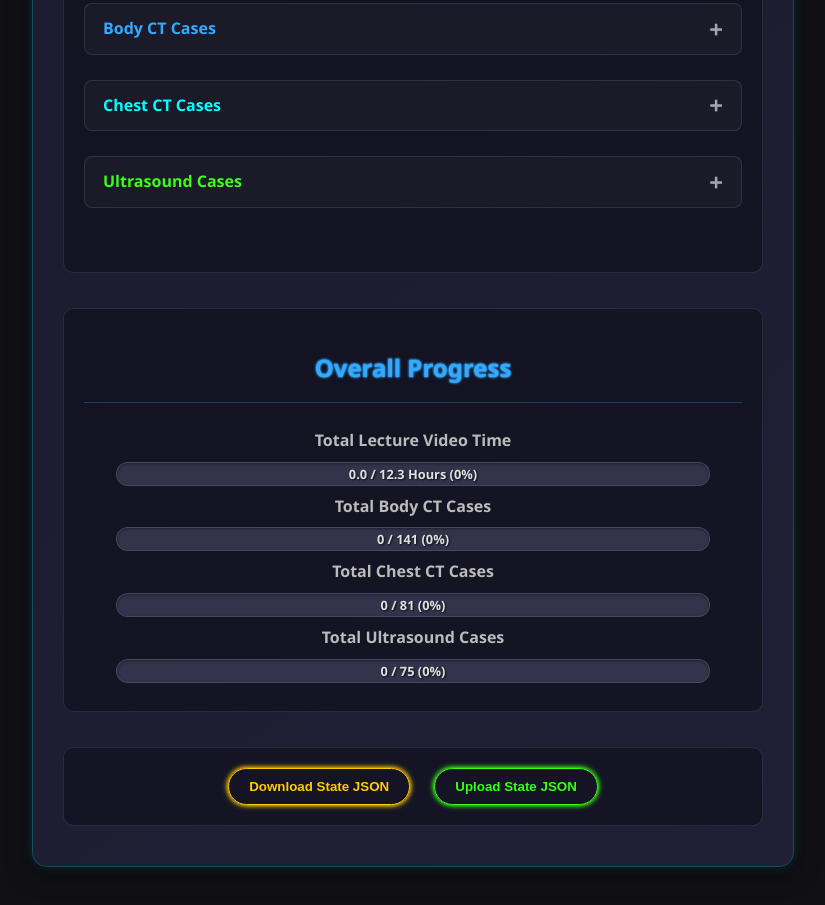
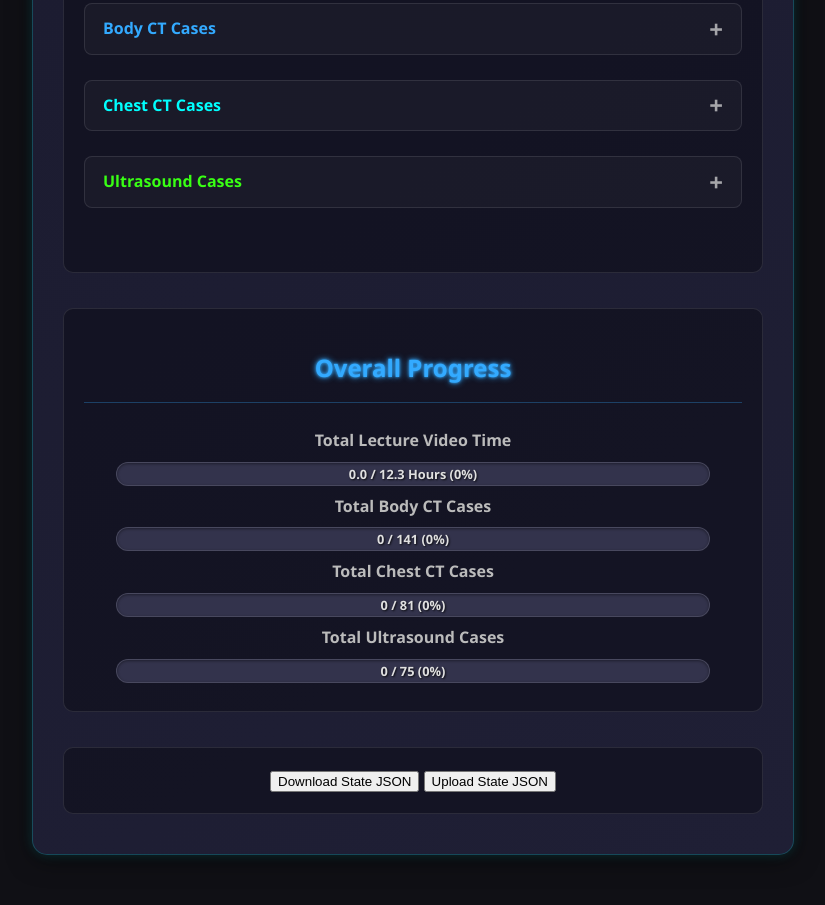
Before and after one commit to starfox1230/radiology-tracker, a website: page public/index.html in a window 1280 px wide. Shown: the part 1033-1938 px from the top of the page, without its empty margins (227-1052 px from the left). Drawn offline with Linux system fonts and the light colour scheme; no server answers.

Commit message:
Update index.html - reverted back to ugly buttons temporarily to ensure working

```diff
--- a/public/index.html
+++ b/public/index.html
@@ -3,7 +3,7 @@
 <head>
     <meta charset="UTF-8">
     <meta name="viewport" content="width=device-width, initial-scale=1.0">
-    <title>Call Prep Tracker</title>
+    <title>Radiology Prep Tracker</title>
     <style>
         :root {
             --bg-color: #101015;
@@ -25,8 +25,8 @@
             --input-glow-focus: 0 0 4px var(--primary-neon), 0 0 8px var(--primary-neon);
             --card-glow: 0 0 12px rgba(0, 255, 255, 0.15);
             /* Reduced glow intensity */
-            --text-glow-primary: 0 0 2px var(--primary-neon), 0 0 3px var(--primary-neon);
-            --text-glow-secondary: 0 0 2px var(--secondary-neon), 0 0 3px var(--secondary-neon);
+            --text-glow-primary: 0 0 3px var(--primary-neon), 0 0 6px var(--primary-neon);
+            --text-glow-secondary: 0 0 3px var(--secondary-neon), 0 0 6px var(--secondary-neon);
         }
         body {
             font-family: 'Segoe UI', Tahoma, Geneva, Verdana, sans-serif;
@@ -267,47 +267,12 @@
         .save-status { text-align: center; margin-top: 15px; font-style: italic; color: var(--tertiary-neon); height: 1.2em; opacity: 0; transition: opacity 0.5s ease; }
         .save-status.visible { opacity: 1; }
 
-
-        /* ── Neon‑glow State Buttons ── */
-        .state-btn {
-          padding: 10px 20px;
-          border-radius: 20px;
-          background: var(--button-bg);
-          border: 1px solid;
-          font-weight: bold;
-          cursor: pointer;
-          transition: all 0.2s ease;
-          margin: 0 10px;
-        }
-
-        /* Download (accent‑neon) */
-        .export-btn {
-          border-color: var(--accent-neon);
-          color: var(--accent-neon);
-          box-shadow: 0 0 4px var(--accent-neon), 0 0 6px var(--accent-neon);
-        }
-        .export-btn:hover {
-          background-color: rgba(255,204,0,0.1);
-          box-shadow: 0 0 6px var(--accent-neon), 0 0 10px var(--accent-neon), 0 0 14px var(--accent-neon);
-        }
-
-        /* Upload (tertiary‑neon) */
-        .import-btn {
-          border-color: var(--tertiary-neon);
-          color: var(--tertiary-neon);
-          box-shadow: 0 0 4px var(--tertiary-neon), 0 0 6px var(--tertiary-neon);
-        }
-        .import-btn:hover {
-          background-color: rgba(57,255,20,0.1);
-          box-shadow: 0 0 6px var(--tertiary-neon), 0 0 10px var(--tertiary-neon), 0 0 14px var(--tertiary-neon);
-        }
-
     </style>
 </head>
 <body>
 
     <div class="container">
-        <h1>Call Prep Tracker</h1>
+        <h1>Radiology Prep Tracker</h1>
 
         <!-- Date Selection -->
         <div class="section date-selector">
@@ -420,9 +385,9 @@
          </div>
          <!-- ── STATE EXPORT / IMPORT CONTROLS ── -->
          <div class="section" style="text-align:center; margin-bottom:10px;">
-             <button id="exportStateBtn" class="state-btn export-btn">Download State JSON</button>
+             <button id="exportStateBtn">Download State JSON</button>
              <input type="file" id="importStateFile" accept="application/json" style="display:none">
-             <button id="importStateBtn" class="state-btn import-btn">Upload State JSON</button>
+             <button id="importStateBtn">Upload State JSON</button>
          </div>
 
     </div>
```
